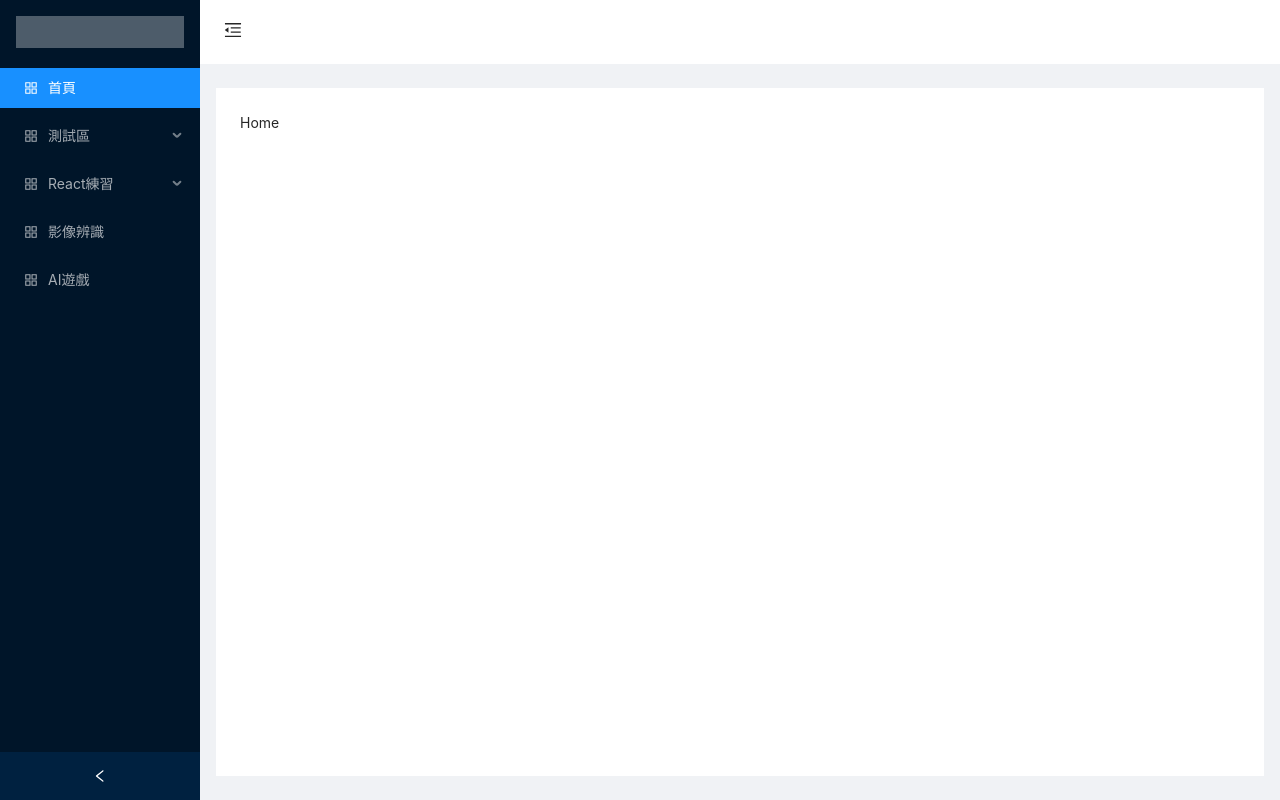
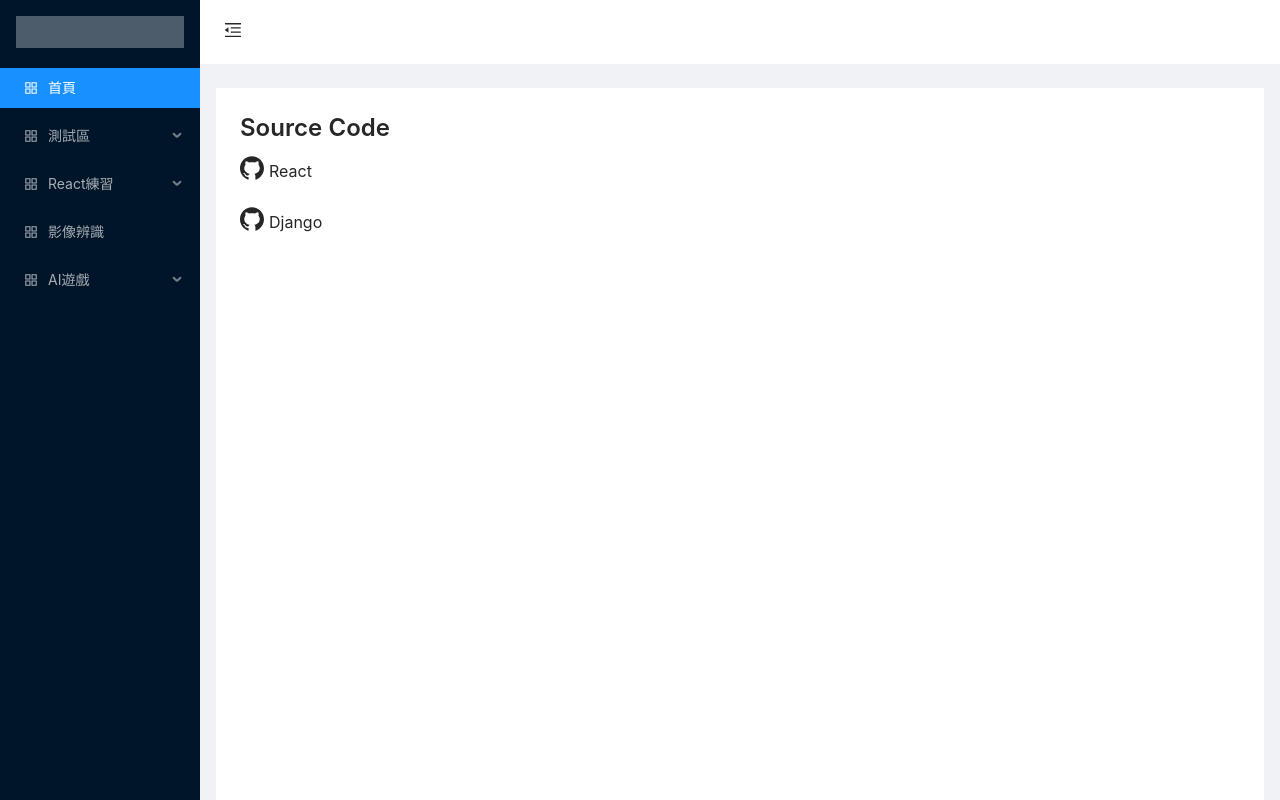
Before and after one commit to YueLung/react_frontend, a React (Create React App) app: page /home in a window 1280 px wide. Built offline with nearby package versions, Linux system fonts and the light colour scheme.

Commit message:
add default route. edit home page

```diff
--- a/src/App.js
+++ b/src/App.js
@@ -1,5 +1,5 @@
 import React, { useState } from 'react';
-import { Routes, Route, Link } from "react-router-dom";
+import { Routes, Route, Link, Navigate } from "react-router-dom";
 import 'antd/dist/antd.css';
 import './App.css';
 import {
@@ -13,6 +13,7 @@ import HomePage from './pages/home/HomePage';
 import ApiTestPage from './pages/apiTest/ApiTestPage';
 import ManagePage from "pages/shopping/manage/ManagePage";
 import CartPage from "pages/shopping/cart/CartPage";
+import GomokuPage from 'pages/gomoku/GomokuPage';
 
 const { Header, Sider, Content } = Layout;
 
@@ -34,11 +35,30 @@ const menuItems = menu.map((data, i) => {
 
 const App = () => {
   const [collapsed, setCollapsed] = useState(false);
+  const [contentStyle, setContentStyle] = useState({ minWidth: 400, marginLeft: 200 });
+
+  let onCollapse = (value) => {
+    setCollapsed(value);
+    setContentStyle((prev) => {
+      if (prev.marginLeft === 200)
+        return { minWidth: 400, marginLeft: 80 }
+      else
+        return { minWidth: 400, marginLeft: 200 }
+    })
+  }
 
   return (
     <>
-      <Layout hasSider style={{ minHeight: '100vh' }}>
-        <Sider collapsible collapsed={collapsed}  >
+      <Layout hasSider style={{ minHeight: '100vh' }} >
+        <Sider collapsed={collapsed} onCollapse={onCollapse}
+          style={{
+            overflow: 'auto',
+            height: '100vh',
+            position: 'fixed',
+            left: 0,
+            top: 0,
+            bottom: 0,
+          }}>
           <div className="logo" />
           <Menu
             theme="dark"
@@ -47,22 +67,25 @@ const App = () => {
             items={menuItems}
           />
         </Sider>
-        <Layout className="site-layout">
-          <Header
-            className="site-layout-background"
+        <Layout className="site-layout" style={contentStyle}>
+          <Header className="site-layout-background"
             style={{
               padding: 0,
+              // position: 'fixed',
+              zIndex: 1,
+              width: '100%',
+              // color: '#3a86ff'
             }}
           >
             {React.createElement(collapsed ? MenuUnfoldOutlined : MenuFoldOutlined, {
               className: 'trigger',
-              onClick: () => setCollapsed(!collapsed),
+              onClick: () => onCollapse(!collapsed),
             })}
           </Header>
           <Content
             className="site-layout-background"
             style={{
-              margin: '24px 16px',
+              margin: '24px 16px 0',
               overflow: 'initial',
               padding: 24,
               // minHeight: 36
@@ -70,10 +93,18 @@ const App = () => {
           >
             <div>
               <Routes>
+                <Route path="/" element={<Navigate to="/home" />} />
                 <Route path="home" element={<HomePage />} />
                 <Route path="apiTest" element={<ApiTestPage />} />
                 <Route path="shopping/manage" element={<ManagePage />} />
                 <Route path="shopping/cart" element={<CartPage />} />
+                <Route path="ai/gomoku" element={<GomokuPage />} />
+                <Route path="*" element={
+                  <div>
+                    <h2>404 Page not found</h2>
+                  </div>
+                }
+                />
               </Routes>
             </div>
           </Content>
--- a/src/assets/menu.json
+++ b/src/assets/menu.json
@@ -41,7 +41,14 @@
 	},
 	{
 		"name": "AI遊戲",
-		"link": "ai",
-		"icon": ""
+		"icon": "",
+		"children": [
+			{
+				"name": "五子棋對戰",
+				"link": "ai/gomoku",
+				"icon": "",
+				"children": ""
+			}
+		]
 	}
 ]
--- /dev/null
+++ b/src/core/style/flex.css
@@ -0,0 +1,5 @@
+.flex { display: flex; }
+
+.justify-content-center { justify-content: center; }
+
+.align-items-center { align-items: center; }
--- a/src/core/style/index.js
+++ b/src/core/style/index.js
@@ -1,2 +1,4 @@
 import './spacing.css';
 import './color.css';
+import './flex.css';
+import './utils.css'
--- a/src/core/style/spacing.css
+++ b/src/core/style/spacing.css
@@ -3,3 +3,9 @@
 
 .mb-1 { margin-bottom: 5px !important; }
 .mb-2 { margin-bottom: 8px !important; }
+
+.ml-1 { margin-left: 5px !important; }
+.ml-2 { margin-left: 8px !important; }
+
+.mr-1 { margin-right: 5px !important; }
+.mr-2 { margin-right: 8px !important; }
--- /dev/null
+++ b/src/core/style/utils.css
@@ -0,0 +1,5 @@
+.w-100 { width: 100%; }
+
+.h-100 { height: 100%; }
+
+.text-center { text-align: center; }
--- a/src/pages/apiTest/ApiTestPage.js
+++ b/src/pages/apiTest/ApiTestPage.js
@@ -20,7 +20,7 @@ const ApiTestPage = () => {
 		})
 
 	return (
-		<div>ApiTest {(recvData === undefined) ? "目前還有沒有資料" : recvData}</div>
+		<div>ApiTest {(recvData === undefined) ? "目前還有沒有資料..." : recvData}</div>
 	);
 }
 
--- /dev/null
+++ b/src/pages/gomoku/GomokuPage.css
@@ -0,0 +1,27 @@
+#goban {
+  padding-top: 40px;
+  width: 600px;
+  margin: auto;
+}
+
+.row {
+  clear: both;
+}
+
+.col {
+  display: table;
+  float: left;
+  margin: 0;
+  width: 40px;
+  height: 40px;
+  background:
+    linear-gradient(to bottom, transparent 48%,
+      #4c4c4c 48%,
+      #4c4c4c 52%,
+      transparent 52%),
+    linear-gradient(to right, transparent 48%,
+      #4c4c4c 48%,
+      #4c4c4c 52%,
+      transparent 52%);
+  text-align: center;
+}
--- /dev/null
+++ b/src/pages/gomoku/GomokuPage.js
@@ -0,0 +1,37 @@
+import React, { useState, useEffect } from 'react';
+import { Button } from 'antd';
+import { PlusOutlined } from '@ant-design/icons';
+import './GomokuPage.css';
+
+const GomokuPage = () => {
+
+
+  return (
+    <>
+      GomokuPage
+      {/* <div id="goban">
+        <div className="row r-0">
+          <div className="col c-0">
+            <Button type="primary" shape="circle" icon={<PlusOutlined />} />
+          </div>
+          <div className="col c-1">
+            <Button type="primary" shape="circle" icon={<PlusOutlined />} />
+          </div>
+        </div>
+        <div className="row r-1">
+          <div className="col c-0">
+            <Button type="primary" shape="circle" icon={<PlusOutlined />} />
+          </div>
+          <div className="col c-1 ">
+            <div className="w-100 h-100 flex justify-content-center align-items-center">
+              <Button type="primary" shape="circle" icon={<PlusOutlined />} />
+            </div>
+          </div>
+        </div>
+      </div> */}
+
+    </>
+  )
+}
+
+export default GomokuPage;
--- a/src/pages/home/HomePage.js
+++ b/src/pages/home/HomePage.js
@@ -1,5 +1,24 @@
+import { Typography } from 'antd';
+import { GithubOutlined } from '@ant-design/icons';
+const { Title } = Typography;
+
 const HomePage = () => {
-	return <div>Home</div>
+	return (<>
+		<Title level={3} >Source Code</Title>
+		<div>
+			<a href='https://github.com/YueLung/react_frontend' target="_blank" rel="noreferrer noopenner" style={{ color: 'inherit' }}>
+				<GithubOutlined style={{ fontSize: '24px' }} />
+				<span className="ml-1" style={{ fontSize: '16px' }}>React</span>
+			</a>
+		</div>
+		<br />
+		<div>
+			<a href='https://github.com/YueLung/django_backend' target="_blank" rel="noreferrer noopenner" style={{ color: 'inherit' }}>
+				<GithubOutlined style={{ fontSize: '24px' }} />
+				<span className="ml-1" style={{ fontSize: '16px' }}>Django</span>
+			</a>
+		</div>
+	</>)
 }
 
 export default HomePage;
--- /dev/null
+++ b/src/pages/shopping/cart/CartPage.css
@@ -0,0 +1,3 @@
+.ant-card-head {
+  border-bottom: none;
+}
--- a/src/pages/shopping/cart/CartPage.js
+++ b/src/pages/shopping/cart/CartPage.js
@@ -1,5 +1,6 @@
 import React, { useState, useEffect } from 'react';
-import { Layout, Card, Spin } from 'antd';
+import { Layout, Card, Spin, Col, Row } from 'antd';
+import './CartPage.css';
 const { Sider, Content } = Layout;
 
 const CartPage = () => {
@@ -34,7 +35,18 @@ const CartPage = () => {
 				<Layout>
 					<Content className="bg-white">
 						{(productCategoryInfos !== null) && productCategoryInfos.map((productCategoryInfo) =>
-							<Card title={productCategoryInfo.name}>
+							<Card title={productCategoryInfo.name} className="mb-2" size="small">
+								<Row justify="space-between" gutter={[24, 16]}>
+									{
+										productCategoryInfo.products.map(product => (
+											<Col xs={24} lg={12}>
+												<Card size="small" title={product.name}>
+													{product.price}
+												</Card>
+											</Col>
+										))
+									}
+								</Row>
 							</Card>
 						)}
 					</Content>
```
